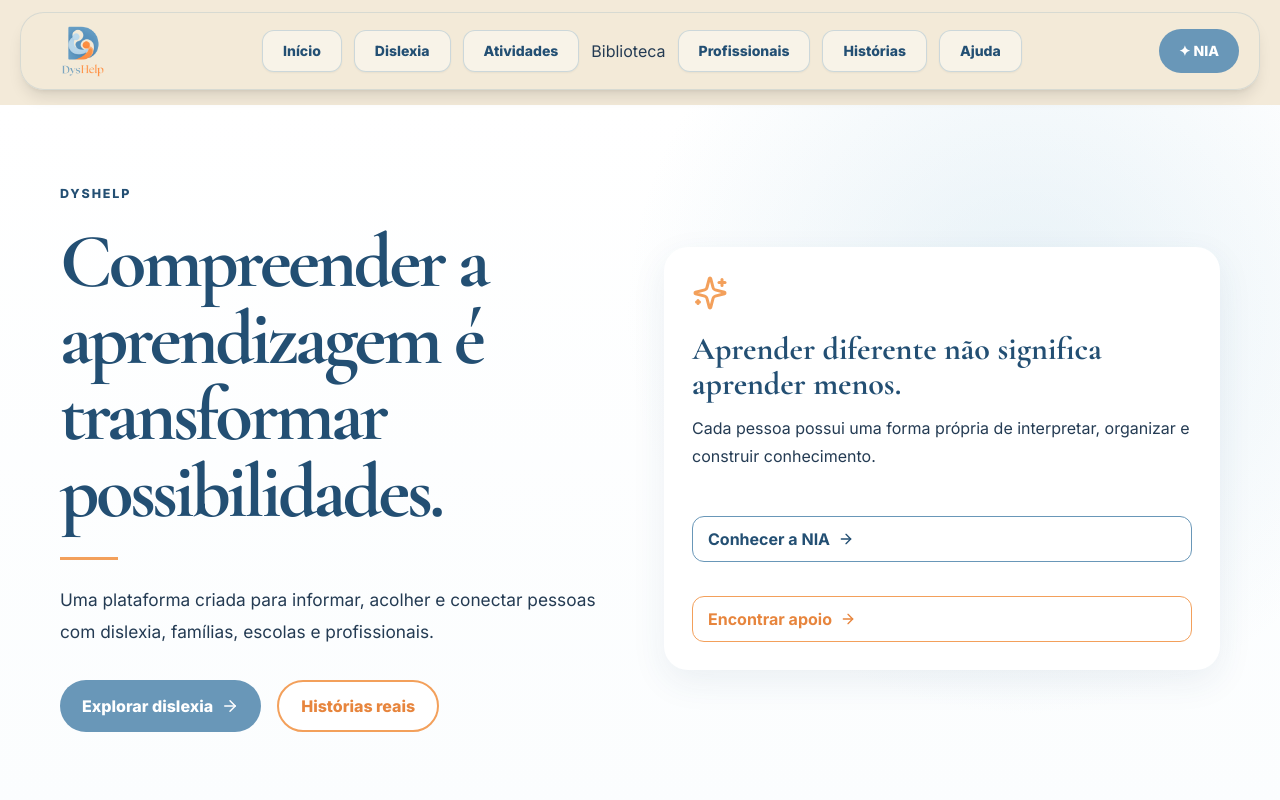
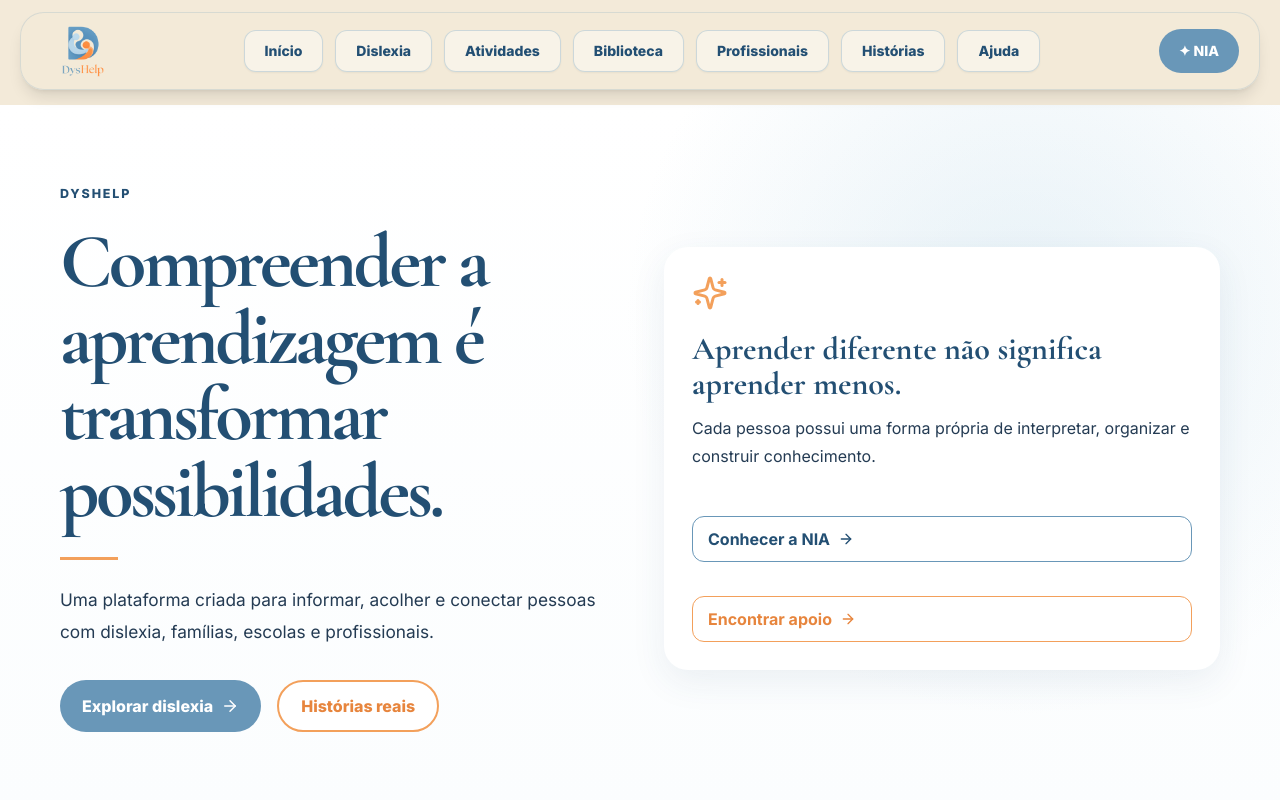
Before and after one commit to bernardowoldam-commits/Dyslexia-PxP, a Next.js app: page / in a window 1280 px wide. Shown: the top 800 px of the page. Built offline with nearby package versions, Linux system fonts and the light colour scheme.

Commit message:
Update page.tsx

```diff
--- a/app/page.tsx
+++ b/app/page.tsx
@@ -97,7 +97,24 @@ function Header() {
   >
     Atividades
   </a>
-<a href="/biblioteca" className="nav-link">
+<a
+  href="/biblioteca"
+  className="
+    rounded-xl
+    border
+    border-[#6997B8]/30
+    bg-white/40
+    px-5
+    py-2.5
+    text-sm
+    font-extrabold
+    text-[#234F73]
+    shadow-sm
+    transition
+    hover:bg-[#BAD8E8]
+    hover:-translate-y-0.5
+  "
+>
   Biblioteca
 </a>
 
```
